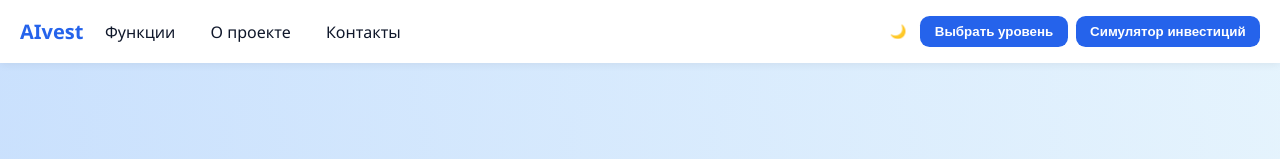
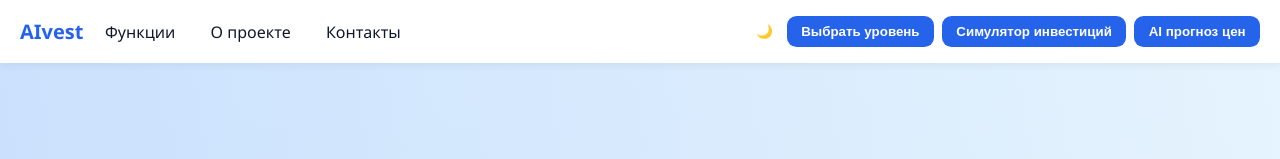
Before and after one commit to qbsgsjqk2102/AIvest, a plain HTML site: page index.html in a window 1280 px wide. Shown: the top 159 px of the page. Drawn offline with Linux system fonts and the light colour scheme.

Commit message:
Add files via upload

```diff
--- a/index.html
+++ b/index.html
@@ -181,6 +181,7 @@
       </button>
       <button class="btn" onclick="window.location.href='lessons.html'">Выбрать уровень</button>
       <button class="btn" onclick="window.location.href='invest.html'">Симулятор инвестиций</button>
+      <button class="btn" onclick="window.location.href='dashboard.html'">AI прогноз цен</button>
     </div>
   </header>
 
```
